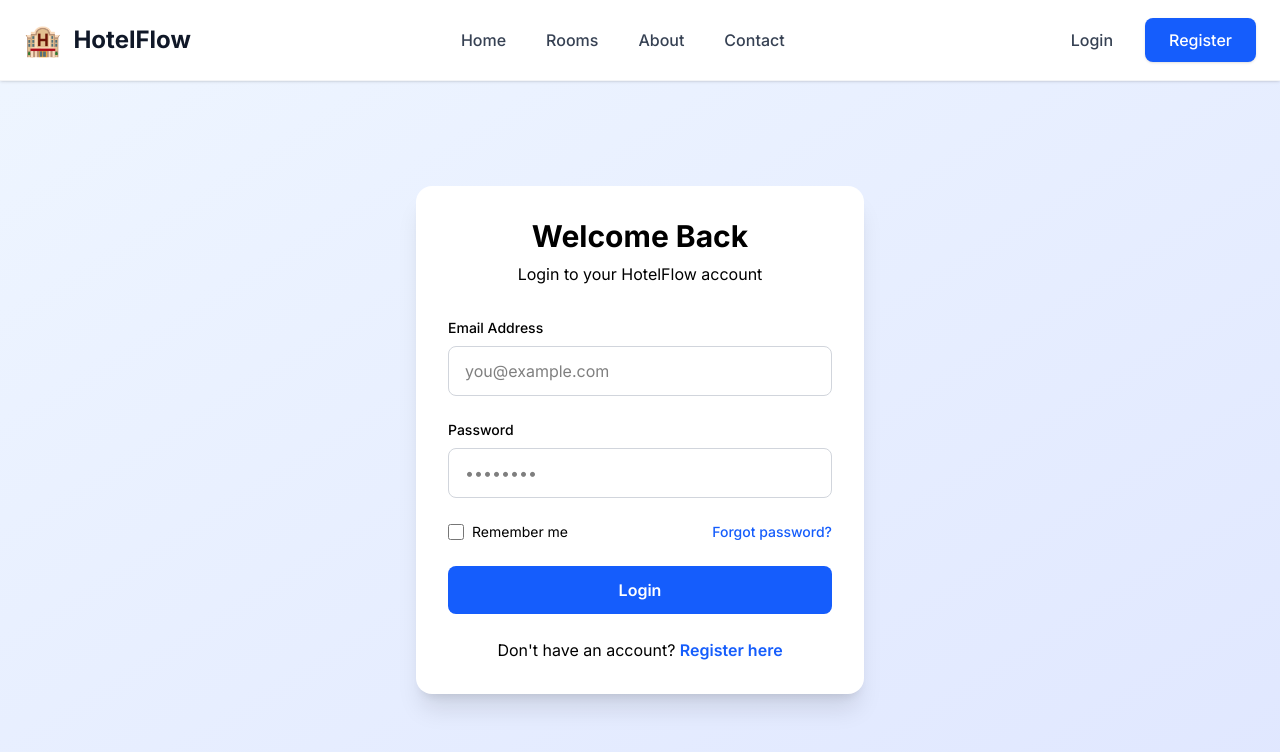
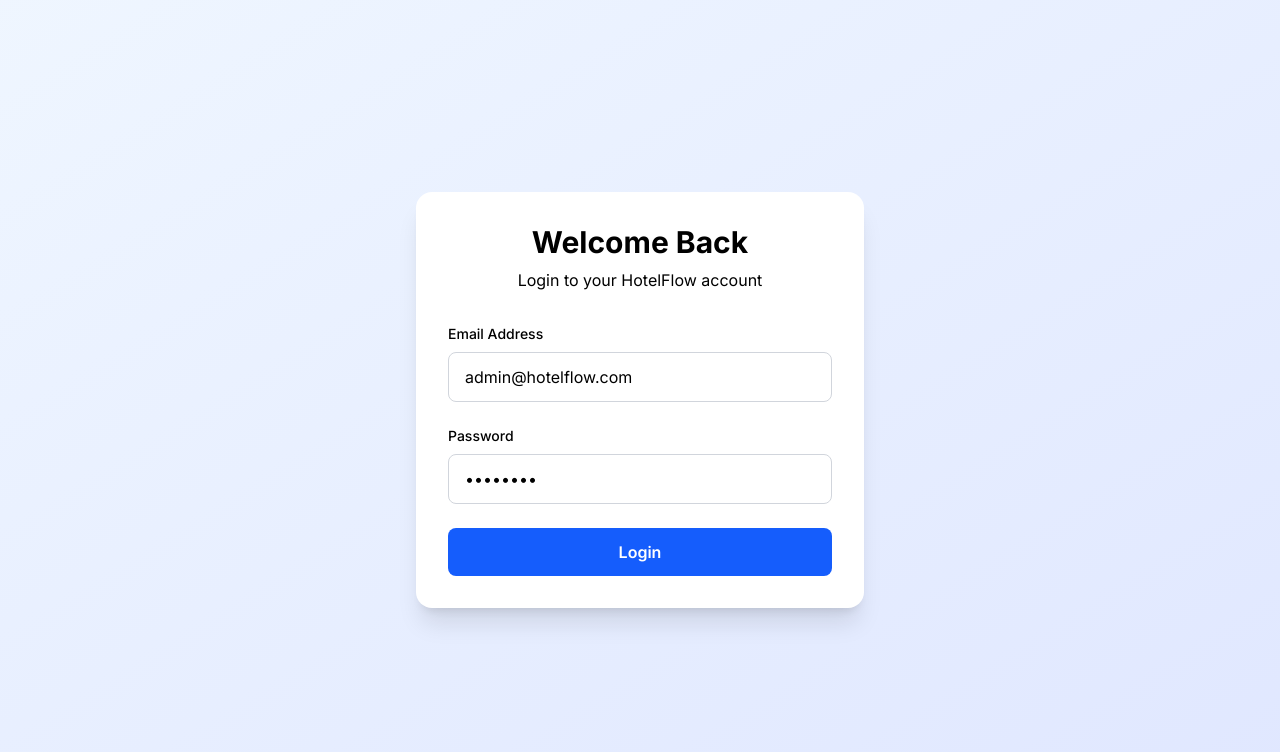
Before and after one commit to Abdullah-Al-Mahmud777/hotelflow-hotel-management-system, a Next.js app in the folder client/: page /login in a window 1280 px wide. Shown: the top 752 px of the page. Built offline with nearby package versions, Linux system fonts and the light colour scheme.

Commit message:
update login page jwt token

```diff
--- a/client/app/login/page.js
+++ b/client/app/login/page.js
@@ -2,8 +2,6 @@
 
 import { useState, useEffect } from "react";
 import { useRouter } from "next/navigation";
-import Link from "next/link";
-import Navbar from "../components/Navbar";
 import { LoadingSpinner } from "../components/Loading";
 import { getApiUrl } from "../../lib/apiUrl";
 import { safeRedirect } from "../lib/auth";
@@ -11,8 +9,8 @@
 export default function LoginPage() {
   const router = useRouter();
   const [formData, setFormData] = useState({
-    email: "",
-    password: ""
+    email: "admin@hotelflow.com",
+    password: "admin123"
   });
   const [loading, setLoading] = useState(false);
   const [error, setError] = useState("");
@@ -69,9 +67,7 @@
   };
 
   return (
-    <>
-      <Navbar />
-      <main className="min-h-screen bg-gradient-to-br from-blue-50 to-indigo-100 flex items-center justify-center px-4 pt-20">
+    <main className="min-h-screen bg-gradient-to-br from-blue-50 to-indigo-100 flex items-center justify-center px-4">
         <div className="max-w-md w-full bg-white rounded-2xl shadow-xl p-8">
           <div className="text-center mb-8">
             <h1 className="text-3xl font-bold text-black mb-2">Welcome Back</h1>
@@ -117,19 +113,6 @@
               />
             </div>
 
-            <div className="flex items-center justify-between">
-              <label className="flex items-center">
-                <input
-                  type="checkbox"
-                  className="w-4 h-4 text-blue-600 border-gray-300 rounded focus:ring-blue-500"
-                />
-                <span className="ml-2 text-sm text-black">Remember me</span>
-              </label>
-              <Link href="/forgot-password" className="text-sm text-blue-600 hover:text-blue-700 font-medium">
-                Forgot password?
-              </Link>
-            </div>
-
             <button
               type="submit"
               disabled={loading}
@@ -138,17 +121,7 @@
               {loading ? <LoadingSpinner size="sm" text="" /> : "Login"}
             </button>
           </form>
-
-          <div className="mt-6 text-center">
-            <p className="text-black">
-              Don&apos;t have an account?{" "}
-              <Link href={`/register?redirect=${encodeURIComponent(redirect)}`} className="text-blue-600 hover:text-blue-700 font-semibold">
-                Register here
-              </Link>
-            </p>
-          </div>
         </div>
       </main>
-    </>
   );
 }
```
